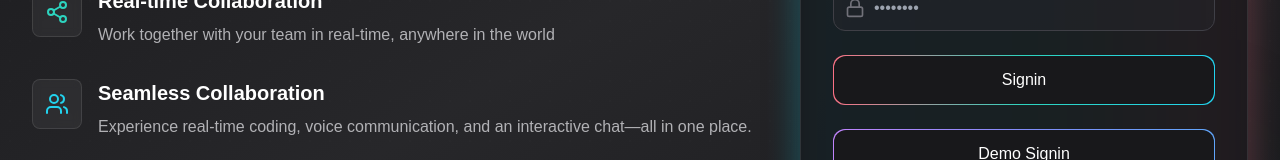
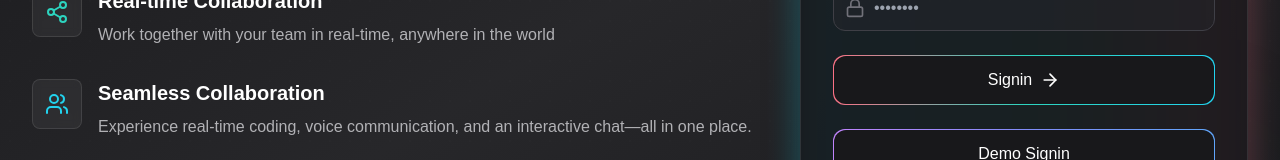
Before and after one commit to RISHIK92/Dev-Sketch-Frontend, a Next.js app: page / in a window 1280 px wide. Shown: the part 409-569 px from the top of the page. Built offline with nearby package versions, Linux system fonts and the light colour scheme.

Commit message:
Update button text during loading state

```diff
--- a/app/signin/page.tsx
+++ b/app/signin/page.tsx
@@ -243,6 +243,7 @@ export default function SignIn() {
                     <div className="relative bg-zinc-900 rounded-xl py-3 px-4 group-hover:bg-opacity-90 transition-all">
                       <span className="flex items-center justify-center text-white font-medium">
                         {isLoading ? 'Signing in...' : 'Signin'}
+                        <ArrowRight className="ml-2 h-5 w-5 group-hover:translate-x-1 transition-transform" />
                       </span>
                     </div>
                   </button>
```
